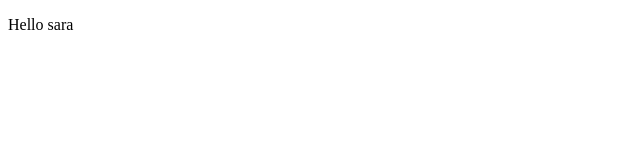
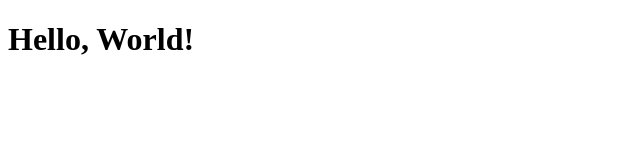
Before and after one commit to kavindarashmigit/cloud, a plain HTML site: page Index.html in a window 1280 px wide. Shown: the whole page, without its empty margins (0-640 px from the left). Drawn offline with Linux system fonts and the light colour scheme.

Commit message:
Update Index.html

```diff
--- a/Index.html
+++ b/Index.html
@@ -1,6 +1,6 @@
 <!DOCTYPE html>
 <html>
 <body>
-    <p>Hello sara</p>
+    <h1>Hello, World!</h1>
 </body>
 </html>
```
